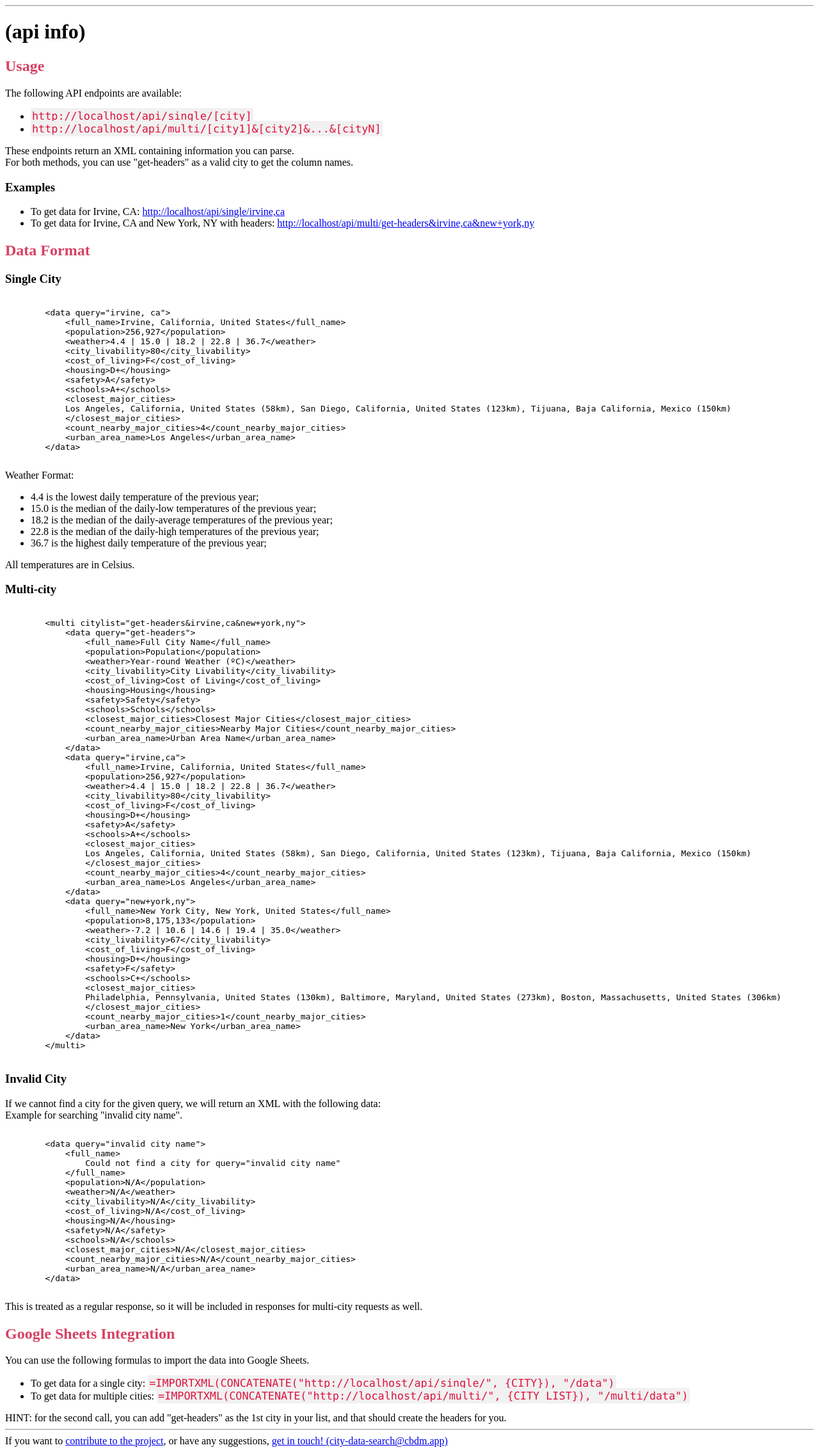
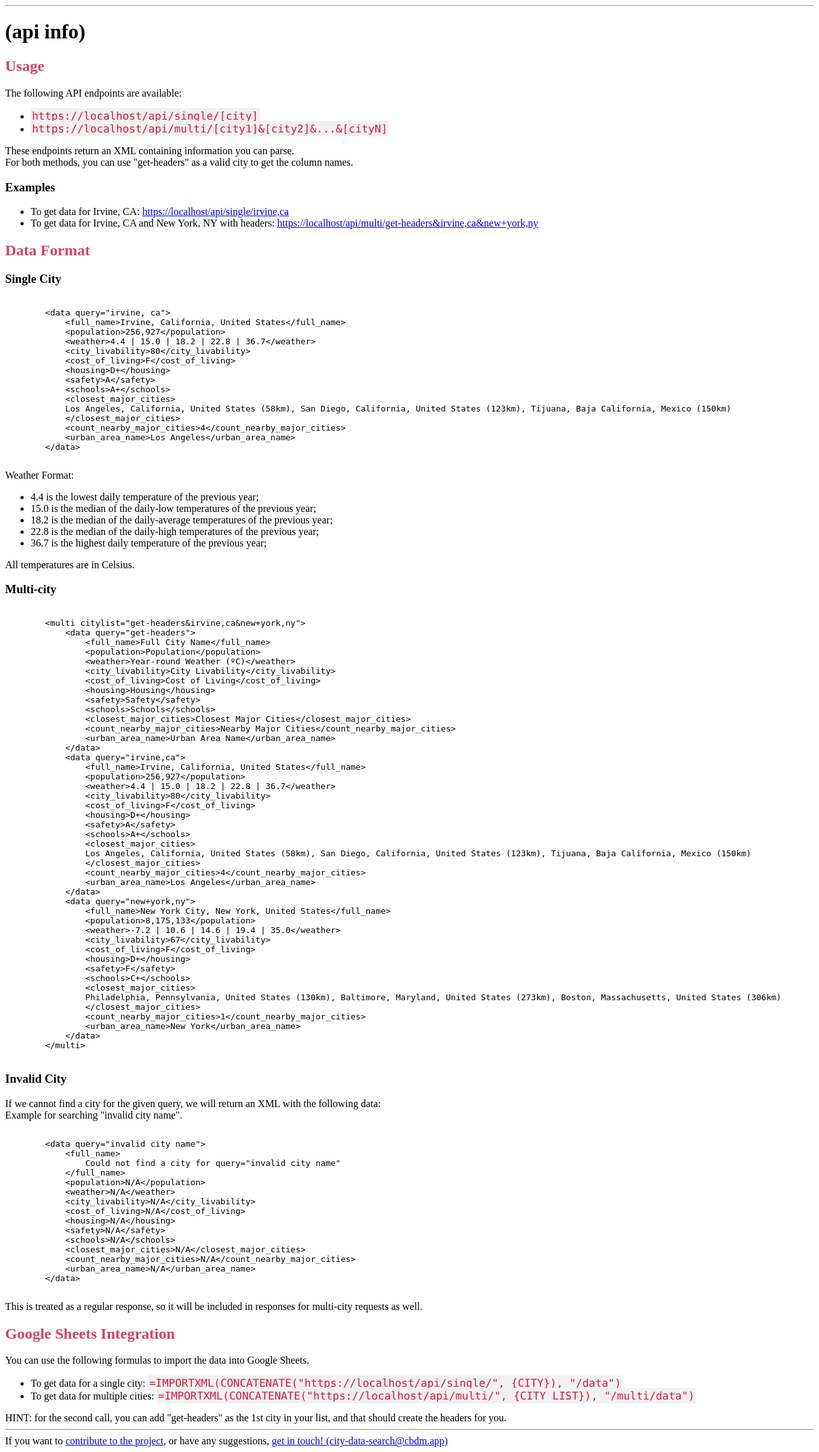
Before and after one commit to cbdm/city-data-search, a Flask app: page /api/info/ in a window 1280 px wide. Shown: the part 63-2332 px from the top of the page at 64% size. Run offline with Flask 2, Linux system fonts and the light colour scheme.

Commit message:
Changed url creation to generate https

```diff
--- a/cds/app.py
+++ b/cds/app.py
@@ -134,7 +134,7 @@ def clear_db():
 @app.route('/api/force/citystate/<citystate>/')
 def old_api(citystate):
     '''Rerouting old api endpoints.'''
-    return f"Invalid endpoint, please check {url_for('api_info', _external=True)} for up-to-date API info."
+    return f"Invalid endpoint, please check {url_for('api_info', _external=True, _scheme='https')} for up-to-date API info."
 
 
 if __name__ == '__main__':
--- a/cds/templates/api.html
+++ b/cds/templates/api.html
@@ -6,16 +6,16 @@
     <h2>Usage</h2>
     The following API endpoints are available:
     <ul>
-        <li><code>{{ url_for('index', _external=True) }}api/single/[city]</code></li>
-        <li><code>{{ url_for('index', _external=True) }}api/multi/[city1]&[city2]&...&[cityN]</code></li>
+        <li><code>{{ url_for('index', _external=True, _scheme='https') }}api/single/[city]</code></li>
+        <li><code>{{ url_for('index', _external=True, _scheme='https') }}api/multi/[city1]&[city2]&...&[cityN]</code></li>
     </ul>
     These endpoints return an XML containing information you can parse.<br/>
     For both methods, you can use "get-headers" as a valid city to get the column names.
 
     <h3>Examples</h3>
     <ul>
-        <li>To get data for Irvine, CA: <a href="{{ url_for('single_city', city='irvine,ca') }}">{{ url_for('index', _external=True) }}api/single/irvine,ca</a></li>
-        <li>To get data for Irvine, CA and New York, NY with headers: <a href="{{ url_for('multi_city', citylist='get-headers&irvine,ca&new+york,ny') }}">{{ url_for('index', _external=True) }}api/multi/get-headers&irvine,ca&new+york,ny</a></li>
+        <li>To get data for Irvine, CA: <a href="{{ url_for('single_city', city='irvine,ca') }}">{{ url_for('index', _external=True, _scheme='https') }}api/single/irvine,ca</a></li>
+        <li>To get data for Irvine, CA and New York, NY with headers: <a href="{{ url_for('multi_city', citylist='get-headers&irvine,ca&new+york,ny') }}">{{ url_for('index', _external=True, _scheme='https') }}api/multi/get-headers&irvine,ca&new+york,ny</a></li>
     </ul>
 
     <h2>Data Format</h2>
@@ -121,8 +121,8 @@
     <h2>Google Sheets Integration</h2>
     You can use the following formulas to import the data into Google Sheets.
     <ul>
-        <li>To get data for a single city: <code>=IMPORTXML(CONCATENATE("{{ url_for('index', _external=True) }}api/single/", {CITY}), "/data")</code></li>
-        <li>To get data for multiple cities: <code>=IMPORTXML(CONCATENATE("{{ url_for('index', _external=True) }}api/multi/", {CITY LIST}), "/multi/data")</code></li>
+        <li>To get data for a single city: <code>=IMPORTXML(CONCATENATE("{{ url_for('index', _external=True, _scheme='https') }}api/single/", {CITY}), "/data")</code></li>
+        <li>To get data for multiple cities: <code>=IMPORTXML(CONCATENATE("{{ url_for('index', _external=True, _scheme='https') }}api/multi/", {CITY LIST}), "/multi/data")</code></li>
     </ul>
     HINT: for the second call, you can add "get-headers" as the 1st city in your list, and that should create the headers for you.
 {% endblock %}
```
